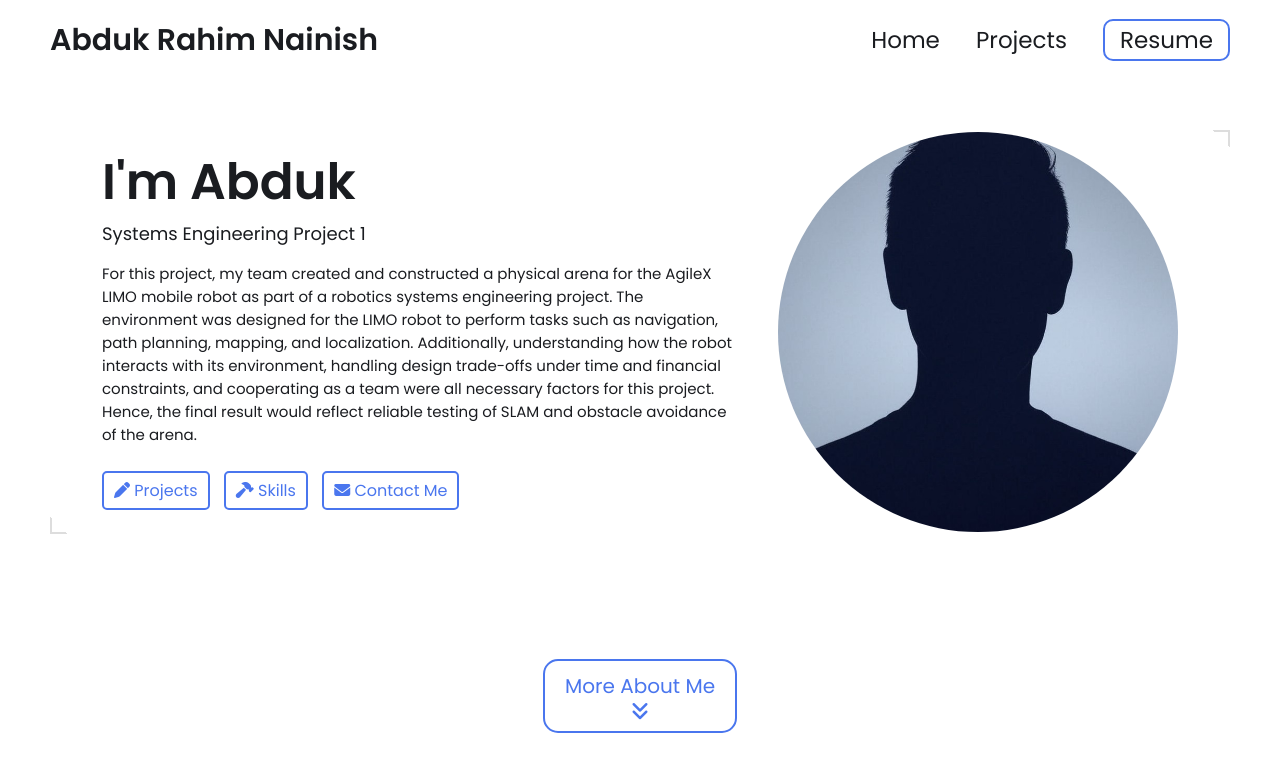
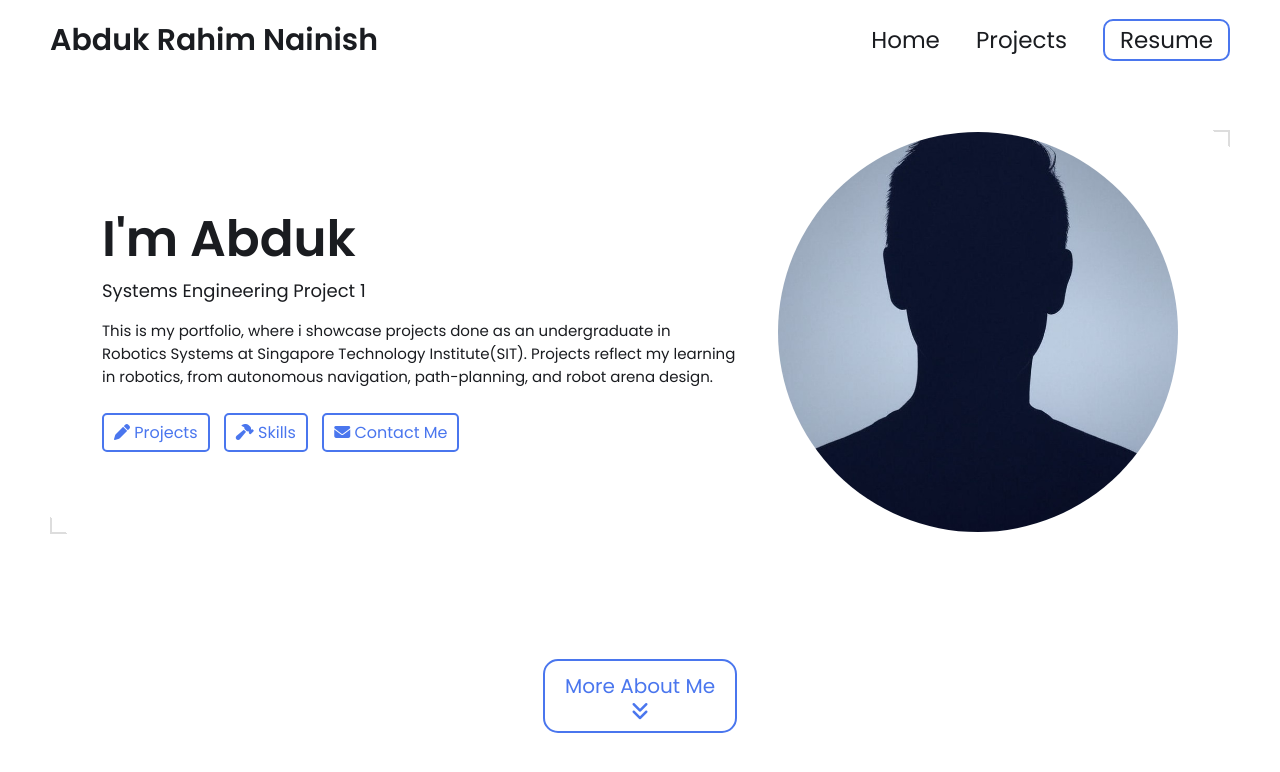
Before and after one commit to abdulrahimnainish/abdulrahimnainish.github.io, a Jekyll site: the page built from index.html, in a window 1280 px wide and 900 px high. Shown: the top 772 px of the window. Built offline with Jekyll 4.4.1, drawn with Linux system fonts in a browser that asks for light colours.

Commit message:
Update _config.yml

```diff
--- a/_config.yml
+++ b/_config.yml
@@ -15,10 +15,8 @@ title: Abdul Rahim Nainish 's Portfolio # This is what shows up in the tab of th
 name: Abduk Rahim Nainish
 headline: Systems Engineering Project 1
 description: >- # dont remove this line. this will ignore all new lines until the next section
-  For this project, my team created and constructed a physical arena for the AgileX LIMO mobile robot as part of a robotics systems engineering project. The environment
-  was designed for the LIMO robot to perform tasks such as navigation, path planning, mapping, and localization. Additionally, understanding how the
-  robot interacts with its environment, handling design trade-offs under time and financial constraints, and cooperating as a team were all necessary factors
-  for this project. Hence, the final result would reflect reliable testing of SLAM and obstacle avoidance of the arena.
+  This is my portfolio, where i showcase projects done as an undergraduate in Robotics Systems at Singapore Technology Institute(SIT). Projects reflect my
+  learning in robotics, from autonomous navigation, path-planning, and robot arena design.
 
 # Place your profile image in /assets/images/profile-image/folder and edit the file name
 profile_image: ./assets/images/profile-image/avatar.jpeg
```
